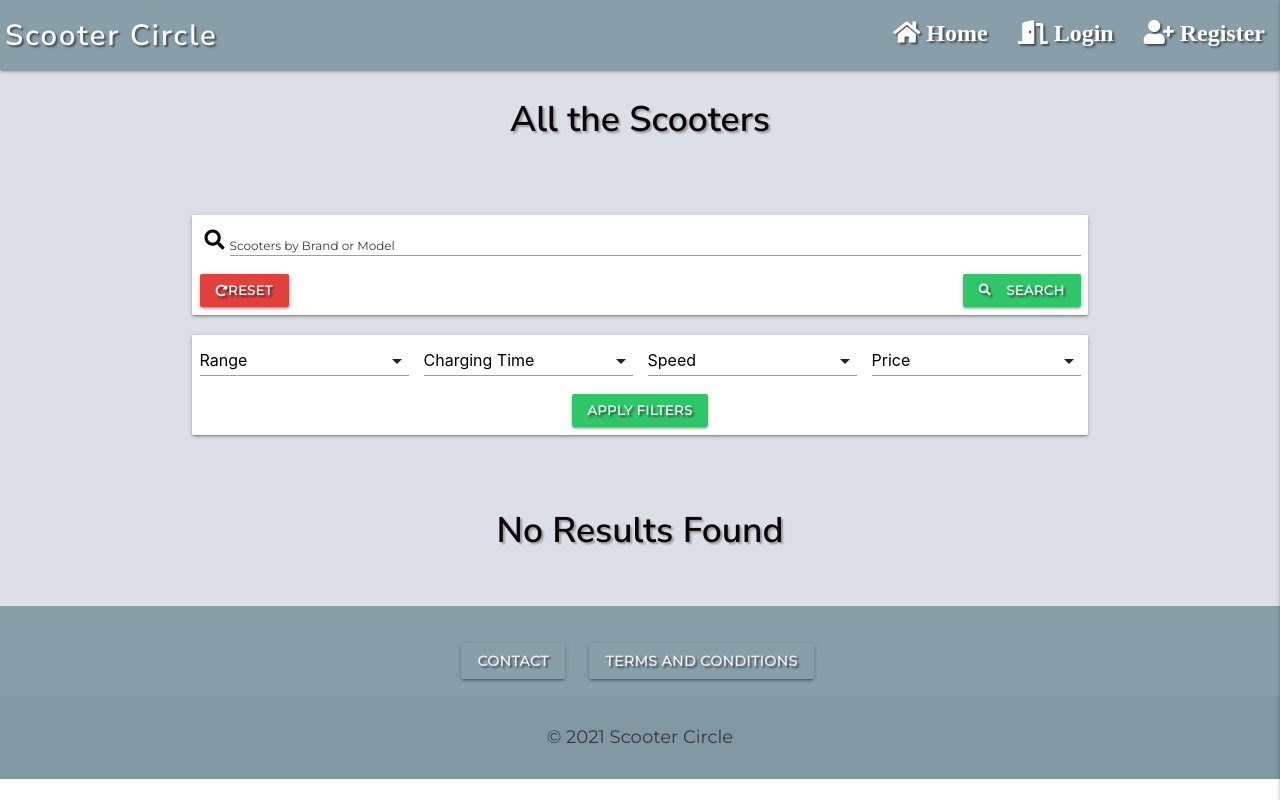
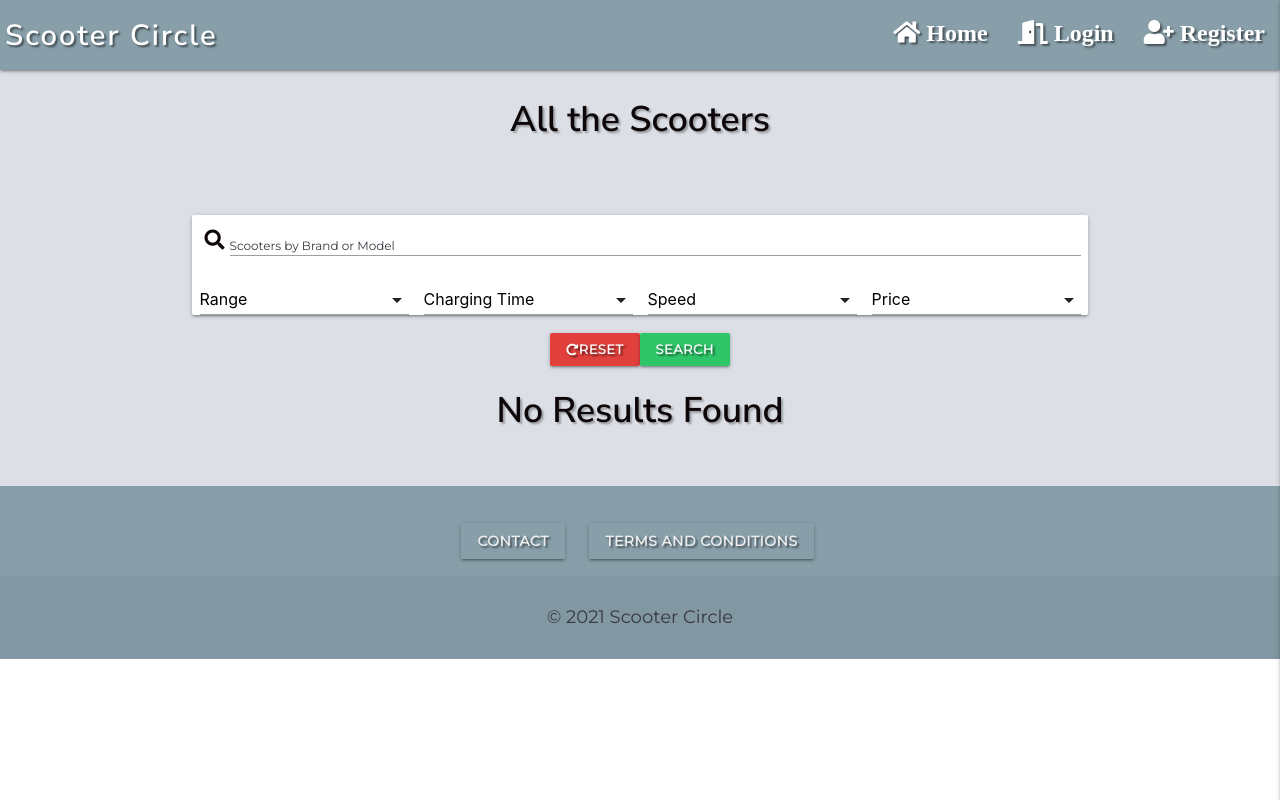
Before and after one commit to marina601/scooter-circle, a Flask app: page /products in a window 1280 px wide. Run offline with Flask 2, Linux system fonts and the light colour scheme; data that the repository does not hold is empty; some libraries are stand-ins or nearby versions.

Commit message:
Refuctured search and filter functionality to the same route

```diff
--- a/app.py
+++ b/app.py
@@ -122,52 +122,39 @@ def logout():
 # all products
 @app.route("/products")
 def products():
-    products = list(mongo.db.products.find())
-    return render_template("products.html", products=products)
-
-
-# search function
-@app.route("/search", methods=["GET", "POST"])
-def search():
-    query = request.form.get("query")
-    products = list(mongo.db.products.find({"$text": {"$search": query}}))
-    return render_template("products.html", products=products)
-
-
-# sort function
-@app.route("/sort", methods=["GET", "POST"])
-def sort():
     # Getting input values from the select element to sort the db
     price = request.args.get("product_price")
     range = request.args.get("product_max_range")
     charge = request.args.get("product_battery_charge")
     speed = request.args.get("product_max_speed")
+    query = request.args.get("query")
+
+    if query:
+        products = mongo.db.products.find({"$text": {"$search": query}})
+    else:
+        products = mongo.db.products.find()
 
     # Checking with conditional statement if the value is high or low
     # and sorting accordingly
+
     if range == "high":
-        products = list(mongo.db.products.find().sort("product_max_range", -1))
+        products = products.sort("product_max_range", -1)
     elif range == "low":
-        products = list(mongo.db.products.find().sort("product_max_range", 1))
+        products = products.sort("product_max_range", 1)
     elif speed == "fast":
-        products = list(mongo.db.products.find().sort("product_max_speed", -1))
+        products = products.sort("product_max_speed", -1)
     elif speed == "slow":
-        products = list(mongo.db.products.find().sort("product_max_speed", 1))
+        products = products.sort("product_max_speed", 1)
     elif charge == "slow":
-        products = list(mongo.db.products.find().sort
-                        ("product_battery_charge", -1))
+        products = products.sort("product_battery_charge", -1)
     elif charge == "fast":
-        products = list(mongo.db.products.find().sort
-                        ("product_battery_charge", 1))
+        products = products.sort("product_battery_charge", 1)
     elif price == "high":
-        products = list(mongo.db.products.find().sort("product_price", 1))
+        products = products.sort("product_price", -1)
     elif price == "low":
-        products = list(mongo.db.products.find().sort("product_price", -1))
-    # if no filter is selected show all the database
-    else:
-        products = list(mongo.db.products.find())
+        products = products.sort("product_price", 1)
 
-    return render_template("products.html", products=products)
+    return render_template("products.html", products=list(products))
 
 
 # view product by id and add review to the product
--- a/templates/products.html
+++ b/templates/products.html
@@ -8,30 +8,19 @@
       </div>
     </div>
     <!--Search Form -->
-    <div class="row card-panel search-panel">
-      <form action="{{ url_for('search') }}" method="POST" class="col s12 search-form">
+
+    <!--Sort Products-->
+    <div class="row card-panel filter-panel">
+      <form action="{{ url_for('products') }}" method="GET" class="col s12 search-form">
         <div class="row valign-wrapper center-align">
           <div class="input-field col s12">
             <i class="fas fa-search prefix"></i>
             <input type="text" name="query" id="query" class="validate" minlength="3"  maxlength="50"
-            pattern="^[a-zA-Z 0-9!?-]{3,50}$" required oninput="this.setCustomValidity('')"
+            pattern="^[a-zA-Z 0-9!?-]{3,50}$"  oninput="this.setCustomValidity('')"
             oninvalid="this.setCustomValidity('You may search by Scooter Model or Brand')">
             <label for="query">Scooters by Brand or Model</label>
           </div>
         </div>
-        <div class="row">
-          <div class="col s12 card-action">
-            <a href="{{ url_for('products') }}" class="btn-small btn-reset text-shadow"><i class="fas fa-redo-alt prefix"></i>Reset</a>
-            <button type="submit" class="text-shadow btn-small submit-btn">
-              <i class="fas fa-search left"></i> Search
-            </button>
-          </div>
-        </div>
-      </form>
-    </div>
-    <!--Sort Products-->
-    <div class="row card-panel filter-panel">
-      <form action="{{ url_for('sort') }}" method="GET" class="col s12 search-form">
         <!--Sort by Range-->
         <div class="row">
         <div class="input-field col l3 m6 s6">
@@ -72,8 +61,9 @@
         </div>
         <div class="row">
             <div class="col s12 card-action filter-btn">
+              <a href="{{ url_for('products') }}" class="btn-small btn-reset text-shadow"><i class="fas fa-redo-alt prefix"></i>Reset</a>
               <button type="submit" class="text-shadow btn-small submit-btn">
-                 Apply Filters
+                 Search
               </button>
             </div>
          </div>
```
